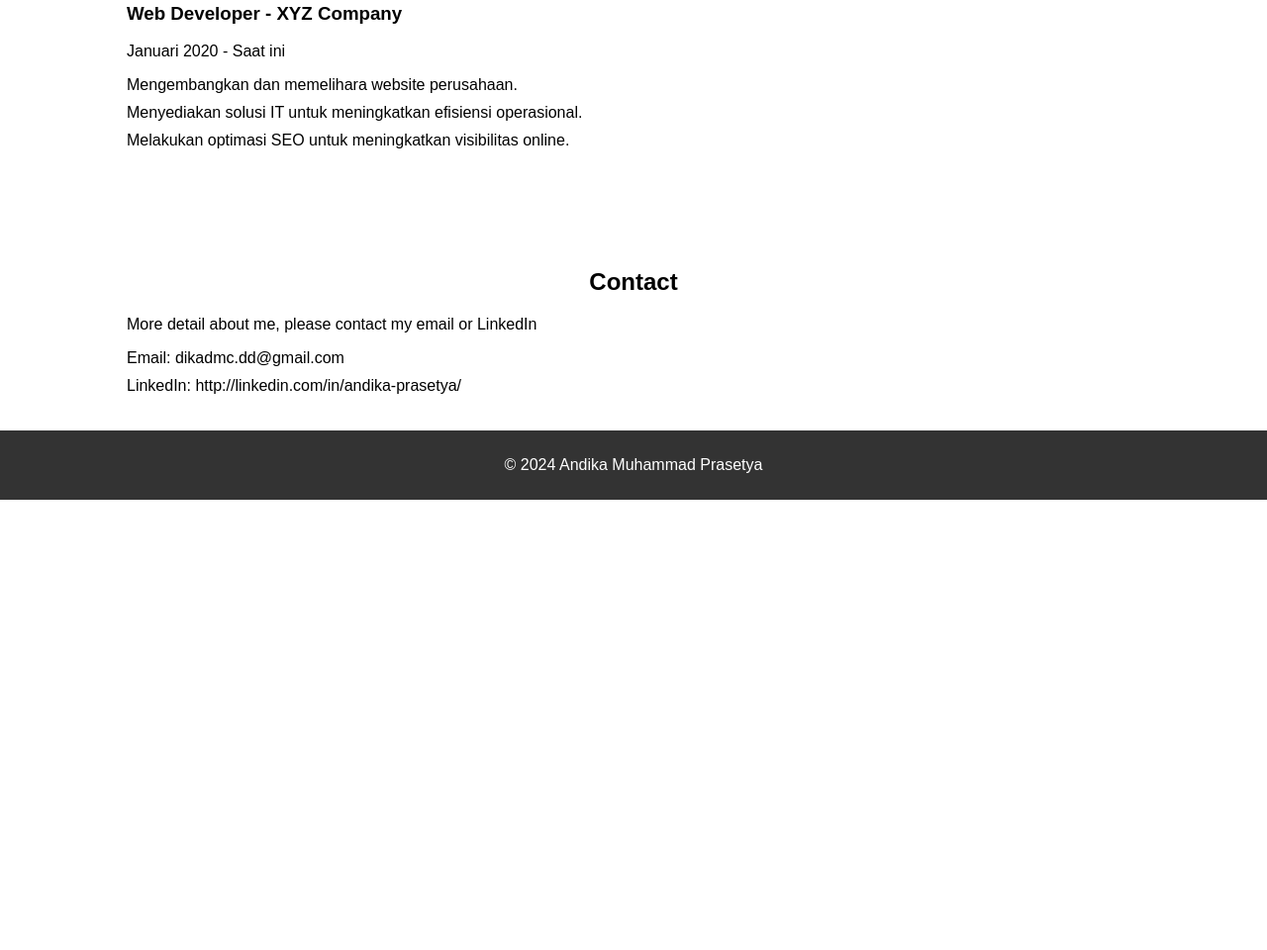
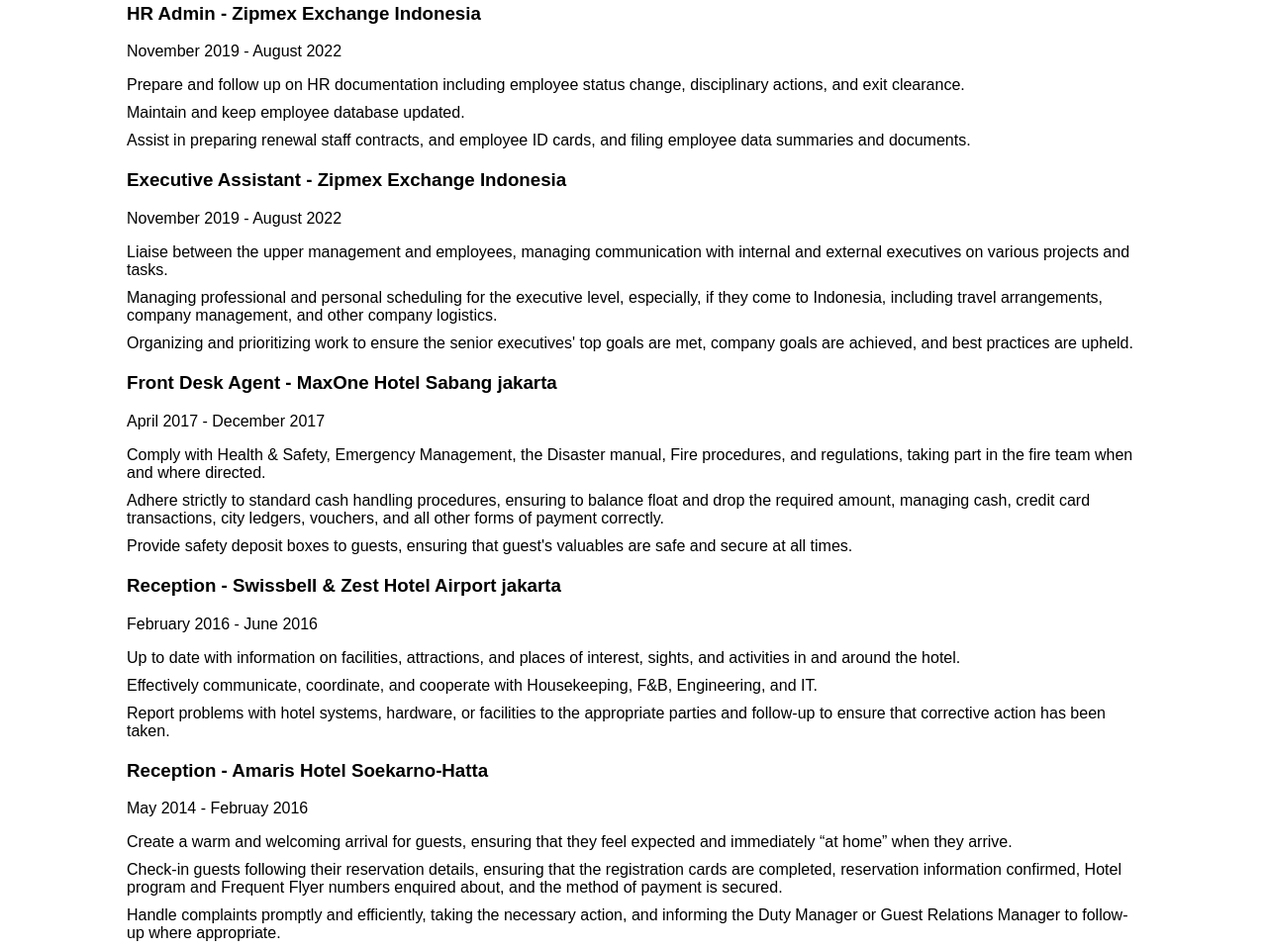
Before and after one commit to AndikaMPrasetya/Portofolio, a plain HTML site: page index.html in a window 1280 px wide. Shown: the part 392-1352 px from the top of the page at 99% size. Before the commit the page ends 917 px from the top, so only its background shows below. Drawn offline with Linux system fonts and the light colour scheme.

Commit message:
Add files via upload

```diff
--- a/index.html
+++ b/index.html
@@ -12,7 +12,7 @@
             <h1>Andika Muhammad Prasetya</h1>
             <nav>
                 <ul>
-                    <li><a href="#about">About Me</a></li>
+                    <li><a href="#home">Home</a></li>
                     <li><a href="#experience">Work Experiences</a></li>
                     <li><a href="#portfolio">Portofolio</a></li>
                     <li><a href="#contact">Contact</a></li>
@@ -21,8 +21,8 @@
         </div>
     </header>
 
- <!-- Bagian About -->
- <section id="about">
+
+ <section id="home">
     <div class="container">
         <h2>About me</h2>
         <p>Hi, my name is <strong>Andika Muhammad Prasetya</strong>. Experienced in the hospitality industry, and several projects in the finance industry, event organizer, and start-ups, with finance, affiliate, and cryptocurrency based, interested in the programming world.
@@ -30,20 +30,56 @@
     </div>
 </section>
 
-<!-- Bagian Experience -->
+
 <section id="experience">
     <div class="container">
         <h2>Work Experiences</h2>
         <div class="experience-item">
-            <h3>Web Developer - XYZ Company</h3>
-            <p>Januari 2020 - Saat ini</p>
+            <h3>HR Admin - Zipmex Exchange Indonesia</h3>
+            <p>November 2019 - August 2022</p>
             <ul>
-                <li>Mengembangkan dan memelihara website perusahaan.</li>
-                <li>Menyediakan solusi IT untuk meningkatkan efisiensi operasional.</li>
-                <li>Melakukan optimasi SEO untuk meningkatkan visibilitas online.</li>
+                <li>Prepare and follow up on HR documentation including employee status change, disciplinary actions, and exit clearance.</li>
+                <li>Maintain and keep employee database updated.</li>
+                <li>Assist in preparing renewal staff contracts, and employee ID cards, and filing employee data summaries and documents.</li>
             </ul>
         </div>
-        <!-- Tambahkan lebih banyak pengalaman kerja sesuai kebutuhan -->
+        <b></b>
+        <div class="experience-item">
+            <h3>Executive Assistant - Zipmex Exchange Indonesia</h3>
+            <p>November 2019 - August 2022</p>
+            <ul>
+                <li>Liaise between the upper management and employees, managing communication with internal and external executives on various projects and tasks.</li>
+                <li>Managing professional and personal scheduling for the executive level, especially, if they come to Indonesia, including travel arrangements, company management, and other company logistics.</li>
+                <li>Organizing and prioritizing work to ensure the senior executives' top goals are met, company goals are achieved, and best practices are upheld.</li>
+            </ul>
+        </div>
+        <div class="experience-item">
+            <h3>Front Desk Agent - MaxOne Hotel Sabang jakarta</h3>
+            <p>April 2017 - December 2017</p>
+            <ul>
+                <li>Comply with Health & Safety, Emergency Management, the Disaster manual, Fire procedures, and regulations, taking part in the fire team when and where directed.</li>
+                <li>Adhere strictly to standard cash handling procedures, ensuring to balance float and drop the required amount, managing cash, credit card transactions, city ledgers, vouchers, and all other forms of payment correctly.</li>
+                <li>Provide safety deposit boxes to guests, ensuring that guest's valuables are safe and secure at all times.</li>
+            </ul>
+        </div>
+        <div class="experience-item">
+            <h3>Reception - Swissbell & Zest Hotel Airport jakarta</h3>
+            <p>February 2016 - June 2016</p>
+            <ul>
+                <li>Up to date with information on facilities, attractions, and places of interest, sights, and activities in and around the hotel.</li>
+                <li>Effectively communicate, coordinate, and cooperate with Housekeeping, F&B, Engineering, and IT.</li>
+                <li>Report problems with hotel systems, hardware, or facilities to the appropriate parties and follow-up to ensure that corrective action has been taken.</li>
+            </ul>
+        </div>
+        <div class="experience-item">
+            <h3>Reception - Amaris Hotel Soekarno-Hatta</h3>
+            <p>May 2014 - Februay 2016</p>
+            <ul>
+                <li>Create a warm and welcoming arrival for guests, ensuring that they feel expected and immediately “at home” when they arrive.</li>
+                <li>Check-in guests following their reservation details, ensuring that the registration cards are completed, reservation information confirmed, Hotel program and Frequent Flyer numbers enquired about, and the method of payment is secured.</li>
+                <li>Handle complaints promptly and efficiently, taking the necessary action, and informing the Duty Manager or Guest Relations Manager to follow-up where appropriate.</li>
+            </ul>
+        </div>
     </div>
 </section>
 
@@ -52,7 +88,6 @@
     <!-- Konten Portfolio -->
 </section>
 
-<!-- Bagian Contact -->
 <section id="contact">
     <div class="container">
         <h2>Contact</h2>
@@ -60,7 +95,6 @@
         <ul>
             <li>Email: dikadmc.dd@gmail.com</li>
             <li>LinkedIn: http://linkedin.com/in/andika-prasetya/</li>
-            <!-- Tambahkan lebih banyak kontak sesuai kebutuhan -->
         </ul>
     </div>
 </section>
--- a/style.css
+++ b/style.css
@@ -48,11 +48,11 @@
     transition: background-color 0.3s;
 }
 
-#about, #portfolio, #experience, #contact {
+#home, #portfolio, #experience, #contact {
     padding: 20px 0;
 }
 
-#about h2, #portfolio h2, #experience h2, #contact h2, footer {
+#home h2, #portfolio h2, #experience h2, #contact h2, footer {
     text-align: center;
     margin-bottom: 20px;
 }
```
